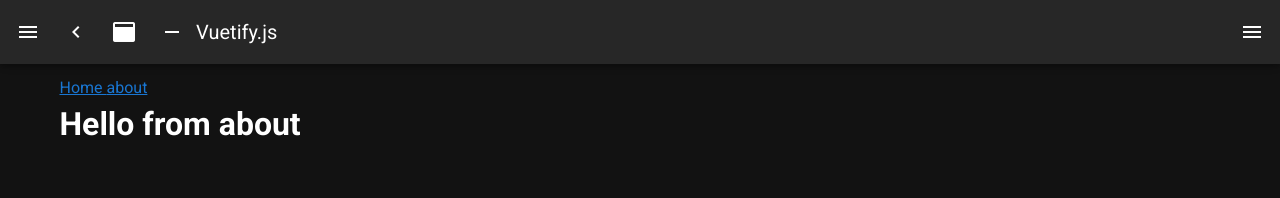
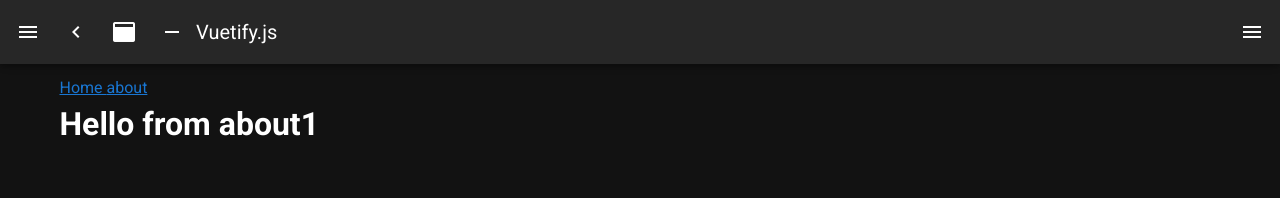
Before and after one commit to UgaraRada/forTest, a Nuxt app: page /aboutPage in a window 1280 px wide. Shown: the top 198 px of the page. Built offline with nearby package versions, Linux system fonts and the light colour scheme.

Commit message:
test commit

```diff
--- a/pages/aboutPage.vue
+++ b/pages/aboutPage.vue
@@ -1,7 +1,7 @@
 <template>
   <div>
     <navigation-test />
-    <h1>Hello from about</h1>
+    <h1>Hello from about1</h1>
   </div>
 </template>
 
```
